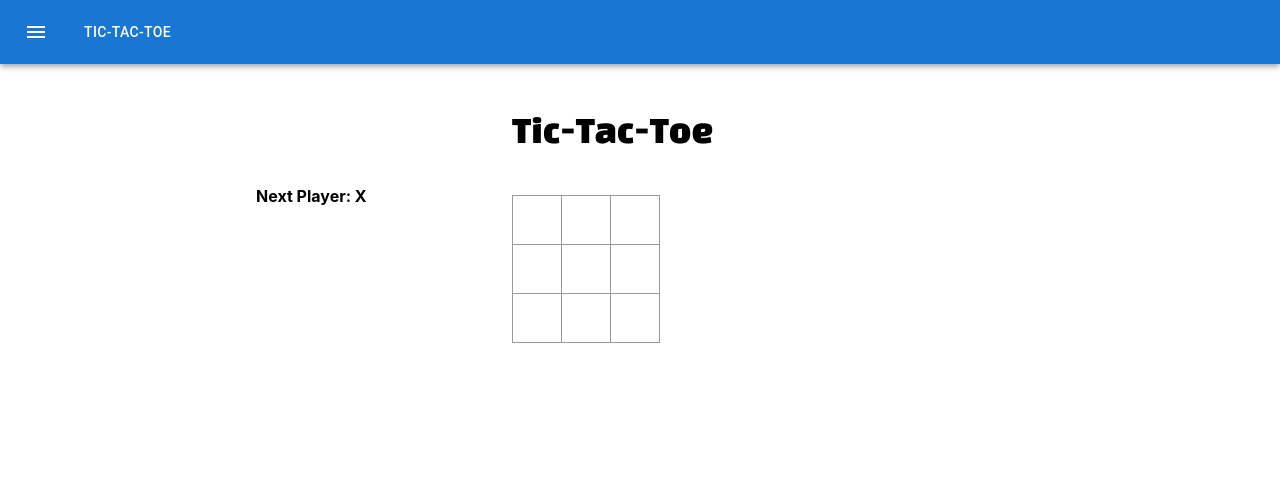
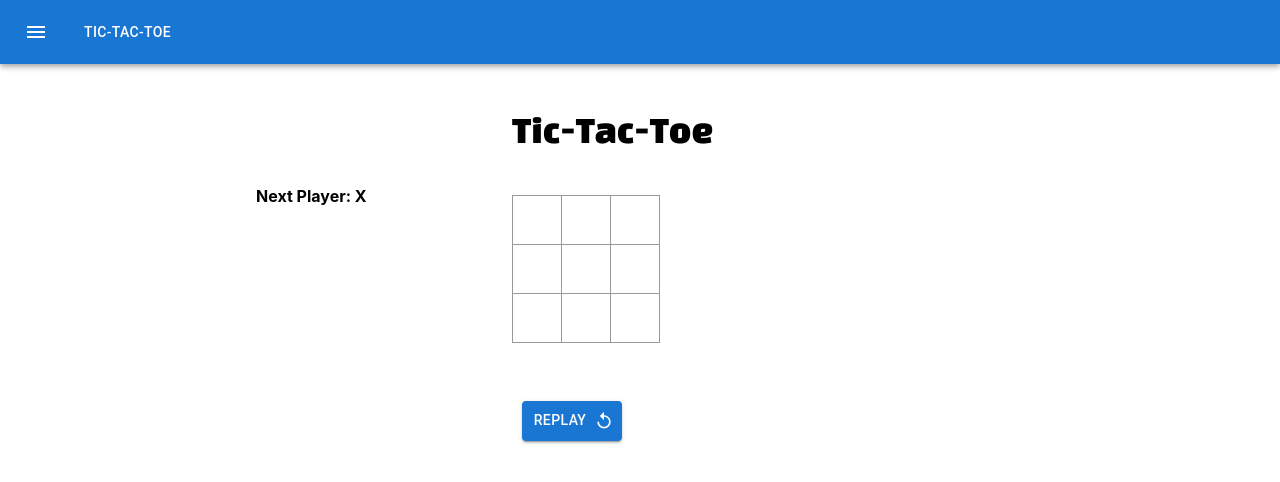
Before and after one commit to Tyagi-Gaurav/JustForFunStuff, a React (Create React App) app in the folder jffs-ui/: page / in a window 1280 px wide. Shown: the top 482 px of the page. Built offline with nearby package versions, Linux system fonts and the light colour scheme.

Commit message:
Adding reset button

```diff
--- a/jffs-ui/src/TicTacToe.css
+++ b/jffs-ui/src/TicTacToe.css
@@ -72,3 +72,14 @@
 .wincolor {
   color: #FFC94A;
 }
+
+.replay {
+  display: grid;
+  padding-top: 0px;
+  padding-left: 10px;
+  padding-bottom: 30px;
+  grid-row-start: 6;
+  grid-column-start: 3;
+  height: 40px;
+  width: 100px;
+}
--- a/jffs-ui/src/TicTacToe.js
+++ b/jffs-ui/src/TicTacToe.js
@@ -1,5 +1,7 @@
 import { useState } from "react";
 import "./TicTacToe.css";
+import Button from "@mui/material/Button";
+import ReplayIcon from "@mui/icons-material/Replay";
 
 function Square({ value, onSquareClick }) {
   function getClassNames() {
@@ -33,6 +35,11 @@ export default function Board() {
     }
   } else {
     status = "Next Player: " + (xIsNext ? "X" : "O");
+  }
+
+  function resetGame() {
+    setSquares(Array(9).fill({ text: "", color: "" }));
+    setXIsNext(true);
   }
 
   function handleClick(index) {
@@ -73,6 +80,11 @@ export default function Board() {
             <Square value={squares[8]} onSquareClick={() => handleClick(8)} />
           </div>
         </div>
+        <div className="replay">
+          <Button variant="contained" endIcon={<ReplayIcon />} onClick={() => resetGame()}>
+            Replay
+          </Button>
+        </div>
       </div>
     </>
   );
```
Lines whose indentation alone changed are shown as unchanged.
